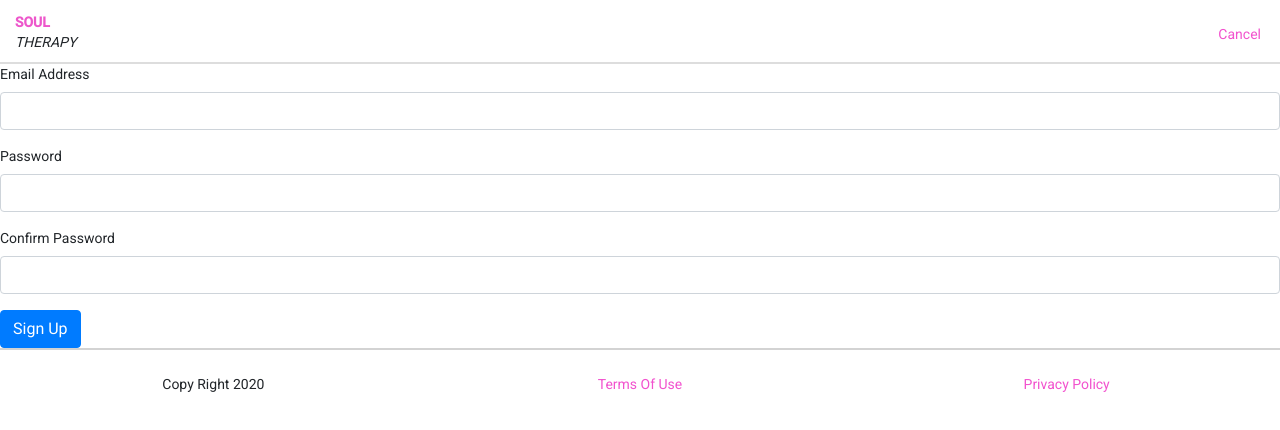
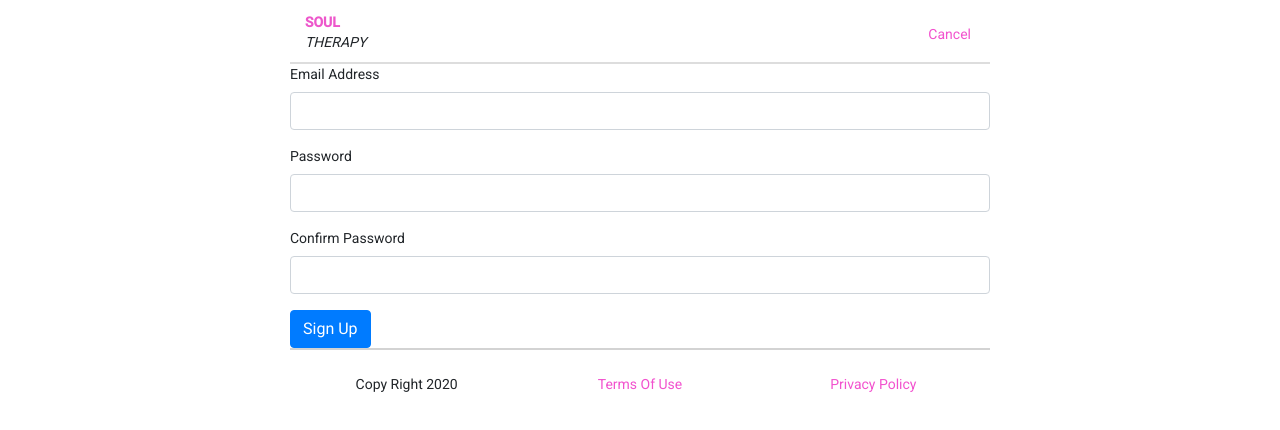
Before and after one commit to ToddAdelgren/CodeAcademySoulTherapy, an Angular app: page /signup in a window 1280 px wide. Shown: the top 430 px of the page. Built offline with nearby package versions, Linux system fonts and the light colour scheme.

Commit message:
Changes Related To Styling

```diff
--- a/src/app/components/journal/journal.component.html
+++ b/src/app/components/journal/journal.component.html
@@ -1,3 +1,4 @@
+<div class="mw-700 mx-auto">
 <header class="container-fluid b-header ht4">
     <div class="row">
         <div class="col-10">
@@ -34,3 +35,4 @@
     </form>
 </main>
 <app-footer></app-footer>
+</div>
--- a/src/app/components/login/login.component.html
+++ b/src/app/components/login/login.component.html
@@ -1,3 +1,4 @@
+<div class="mw-700 mx-auto">
 <header class="container-fluid b-header ht4">
     <div class="row">
         <div class="col-10">
@@ -32,3 +33,4 @@
     </form>
 </main>
 <app-footer></app-footer>
+</div>
--- a/src/app/components/signup/signup.component.html
+++ b/src/app/components/signup/signup.component.html
@@ -1,3 +1,4 @@
+<div class="mw-700 mx-auto">
 <header class="container-fluid b-header ht4">
     <div class="row">
         <div class="col-10">
@@ -39,3 +40,4 @@
     </form>
 </main>
 <app-footer></app-footer>
+</div>
```
